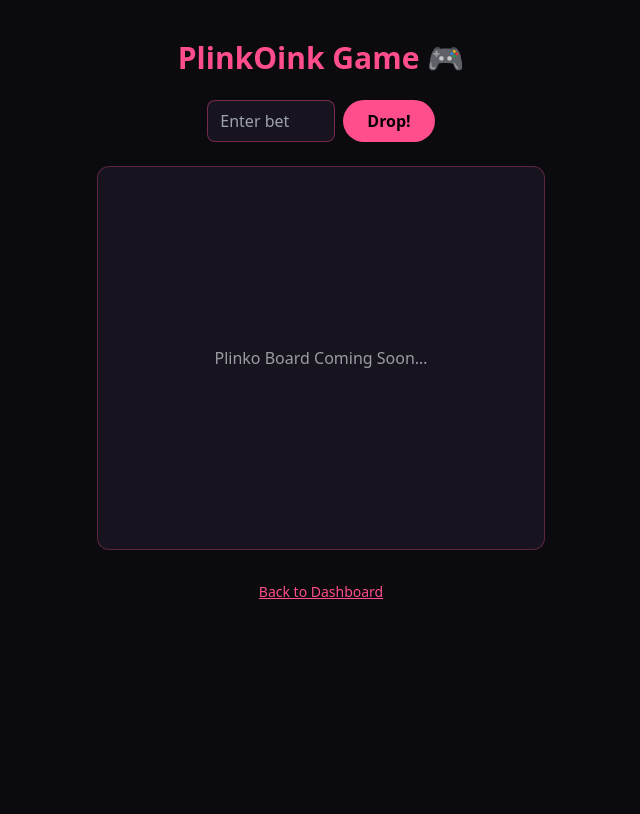
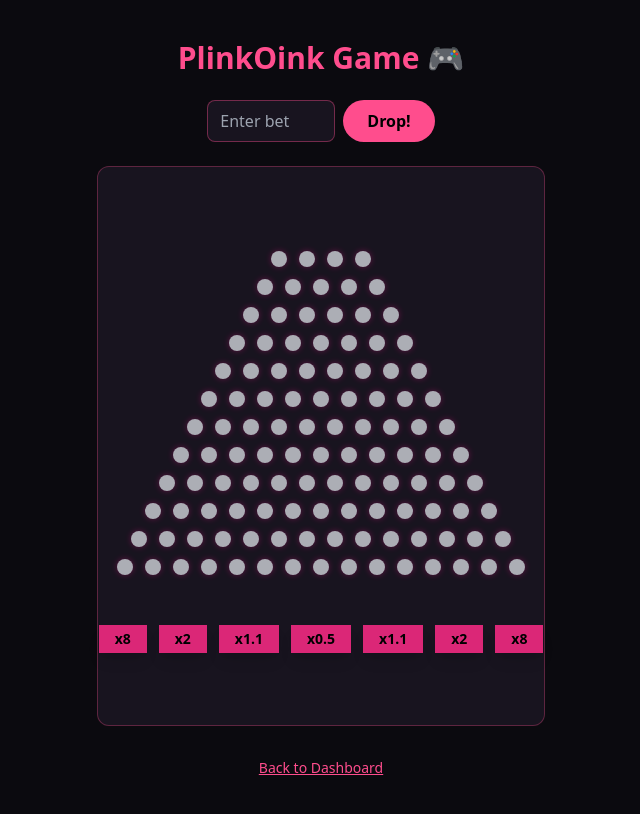
Before and after one commit to Luke8877/plinko-project, a React (Vite) app in the folder frontend/: page /game in a window 1280 px wide. Shown: the top 814 px of the page, without its empty margins (319-959 px from the left). Built offline with nearby package versions, Linux system fonts and the light colour scheme; sample sign-in values are in the browser's storage.

Commit message:
Added plinko pegs and multiplier targets

```diff
--- a/frontend/src/components/GameBoard.jsx
+++ b/frontend/src/components/GameBoard.jsx
@@ -0,0 +1,42 @@
+export default function GameBoard() {
+  const rows = 12;
+  const pegs = Array.from({ length: rows }, (_, rowIndex) => {
+    const pegCount = rowIndex + 4;
+    return Array.from({ length: pegCount });
+  });
+
+  // Multiplier values aligned with symmetric board
+  const multipliers = [8, 2, 1.1, 0.5, 1.1, 2, 8];
+
+  return (
+    <div className="w-full h-full flex flex-col justify-between items-center py-14">
+      {/* Peg Grid */}
+      <div className="flex flex-col justify-start items-center pt-3">
+        {pegs.map((row, i) => (
+          <div key={i} className="flex justify-center gap-3 mb-3">
+            {row.map((_, j) => (
+              <div
+                key={j}
+                className="w-4 h-4 bg-gray-300 rounded-full shadow-[0_0_6px_rgb(255,20,147,0.4)] opacity-80 hover:opacity-100 transition"
+              />
+            ))}
+          </div>
+        ))}
+      </div>
+
+      {/* Multiplier Slots */}
+      <div className="flex justify-center gap-3 mt-5">
+        {multipliers.map((mult, index) => (
+          <div
+            key={index}
+            className="px-4 py-1  text-sm font-bold cursor-pointer transition
+                      bg-pink-600 hover:bg-pink-400
+                      text-black shadow-lg"
+          >
+            x{mult}
+          </div>
+        ))}
+      </div>
+    </div>
+  );
+}
--- a/frontend/src/pages/GamePage.jsx
+++ b/frontend/src/pages/GamePage.jsx
@@ -11,13 +11,13 @@
 import { useState } from 'react';
 import { useNavigate } from 'react-router-dom';
 import authService from '../services/authService.js';
+import GameBoard from '../components/GameBoard.jsx';
 
 export default function GamePage() {
   const [bet, setBet] = useState('');
   const [message, setMessage] = useState('');
   const navigate = useNavigate();
 
-  // TODO: real Plinko ball + physics implementation
   const handlePlay = async () => {
     setMessage('');
 
@@ -60,12 +60,11 @@ export default function GamePage() {
 
       {message && <p className="text-brandPink mb-6">{message}</p>}
 
-      {/* Placeholder for Plinko board */}
-      <div className="bg-cardDark w-full max-w-md h-96 rounded-xl border border-brandPink/30 flex items-center justify-center">
-        <p className="opacity-60">Plinko Board Coming Soon…</p>
+      {/* Plinko Board */}
+      <div className="bg-cardDark w-full max-w-md h-[560px] rounded-xl border border-brandPink/30 p-4">
+        <GameBoard />
       </div>
 
-      {/* Back button */}
       <button
         onClick={() => navigate('/dashboard')}
         className="underline text-brandPink text-sm mt-8"
```
